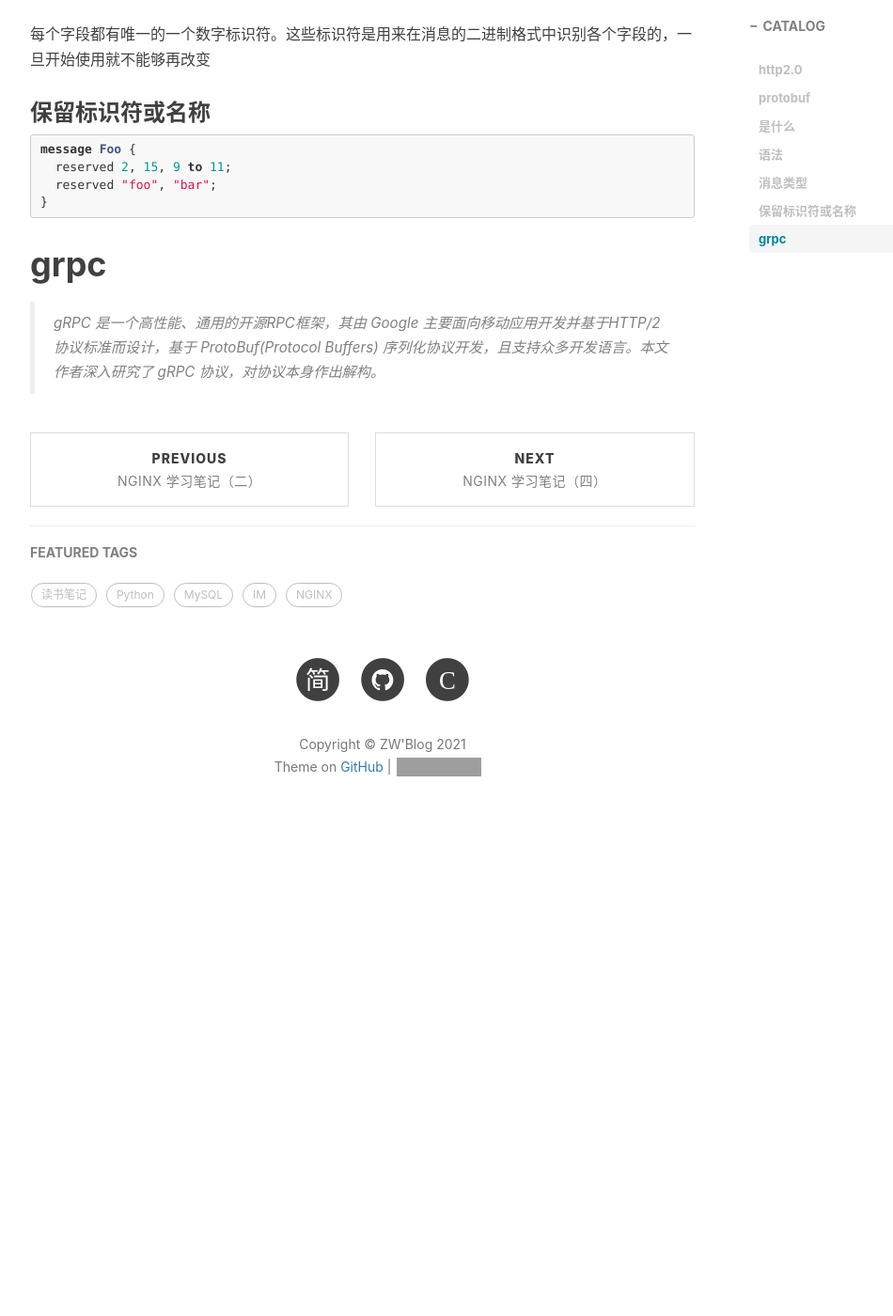
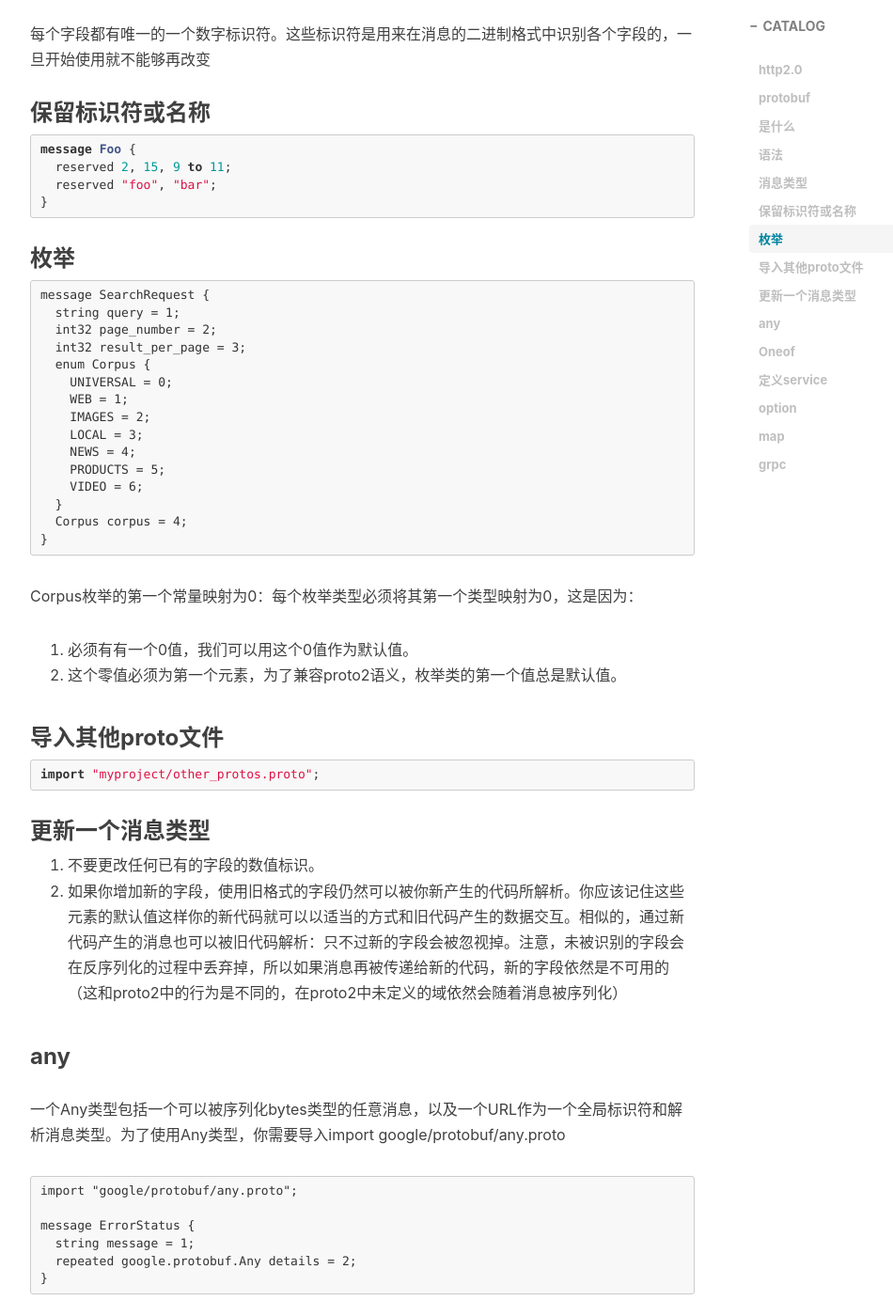
Before and after one commit to GitZW/gitzw.github.io, a Jekyll site: the page built from _posts/2020-12-20-nginx学习笔记五.md, in a window 1280 px wide and 1400 px high, scrolled down 1973 px. Shown: the whole window at 94% size, without its empty margins (233-1183 px from the left). Built offline with Jekyll 4.4.1, drawn with Linux system fonts in a browser that asks for light colours; nearby versions of some CDN libraries; comment, search, counter and statistics services are not loaded; before the commit the page ends 2893 px from its top, so only the background shows below that; some of the changed text lies outside the part shown; grey boxes are pictures that could not be loaded.

Commit message:
proto 语法

````diff
--- a/_posts/2020-12-20-nginx学习笔记五.md
+++ b/_posts/2020-12-20-nginx学习笔记五.md
@@ -51,5 +51,85 @@ message Foo {
 }
 ```
 
+### 枚举
+```protobuf3
+message SearchRequest {
+  string query = 1;
+  int32 page_number = 2;
+  int32 result_per_page = 3;
+  enum Corpus {
+    UNIVERSAL = 0;
+    WEB = 1;
+    IMAGES = 2;
+    LOCAL = 3;
+    NEWS = 4;
+    PRODUCTS = 5;
+    VIDEO = 6;
+  }
+  Corpus corpus = 4;
+}
+```
+Corpus枚举的第一个常量映射为0：每个枚举类型必须将其第一个类型映射为0，这是因为：
+
+1. 必须有有一个0值，我们可以用这个0值作为默认值。
+2. 这个零值必须为第一个元素，为了兼容proto2语义，枚举类的第一个值总是默认值。
+
+### 导入其他proto文件
+```protobuf
+import "myproject/other_protos.proto";
+```
+
+### 更新一个消息类型
+1. 不要更改任何已有的字段的数值标识。
+2. 如果你增加新的字段，使用旧格式的字段仍然可以被你新产生的代码所解析。你应该记住这些元素的默认值这样你的新代码就可以以适当的方式和旧代码产生的数据交互。相似的，通过新代码产生的消息也可以被旧代码解析：只不过新的字段会被忽视掉。注意，未被识别的字段会在反序列化的过程中丢弃掉，所以如果消息再被传递给新的代码，新的字段依然是不可用的（这和proto2中的行为是不同的，在proto2中未定义的域依然会随着消息被序列化）
+
+
+### any
+一个Any类型包括一个可以被序列化bytes类型的任意消息，以及一个URL作为一个全局标识符和解析消息类型。为了使用Any类型，你需要导入import google/protobuf/any.proto
+```protobuf3
+import "google/protobuf/any.proto";
+
+message ErrorStatus {
+  string message = 1;
+  repeated google.protobuf.Any details = 2;
+}
+```
+
+### Oneof
+如果你的消息中有很多可选字段， 并且同时至多一个字段会被设置， 你可以加强这个行为，使用oneof特性节省内存.
+
+```protobuf
+message SampleMessage {
+  oneof test_oneof {
+    string name = 4;
+    SubMessage sub_message = 9;
+  }
+}
+
+```
+
+
+### 定义service
+```protobuf
+service SearchService {
+  rpc Search (SearchRequest) returns (SearchResponse);
+}
+```
+
+### option
+在定义.proto文件时能够标注一系列的options。Options并不改变整个文件声明的含义，但却能够影响特定环境下处理方式。完整的可用选项可以在google/protobuf/descriptor.proto找到。
+```protobuf3
+int32 old_field = 6 [deprecated=true];
+```
+
+
+
+### map
+如果你希望创建一个关联映射，protocol buffer提供了一种快捷的语法：
+```protobuf3
+map<key_type, value_type> map_field = N;
+map<string, Project> projects = 3;
+```
+
 # grpc
 > gRPC 是一个高性能、通用的开源RPC框架，其由 Google 主要面向移动应用开发并基于HTTP/2 协议标准而设计，基于 ProtoBuf(Protocol Buffers) 序列化协议开发，且支持众多开发语言。本文作者深入研究了 gRPC 协议，对协议本身作出解构。
````
